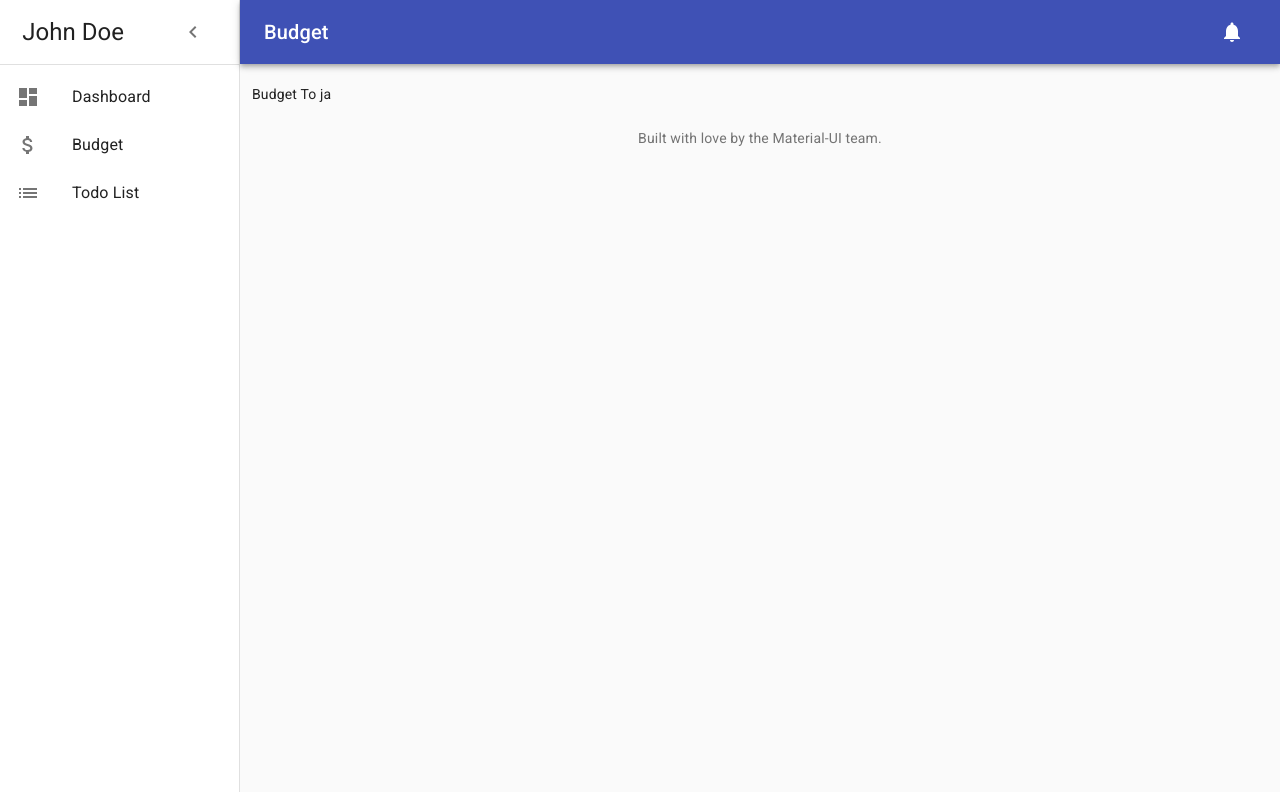
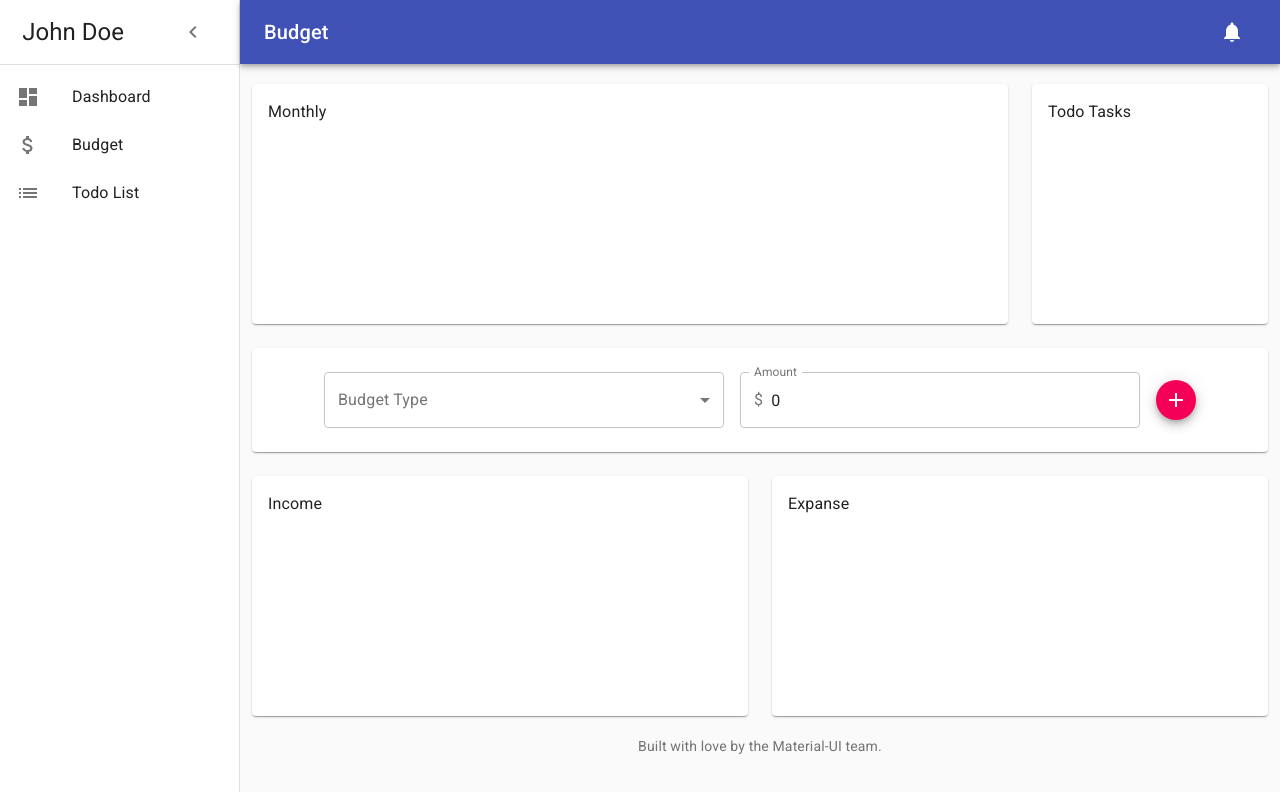
Before and after one commit to Asvarox93/react-budget-app, a React (Create React App) app: page /budget in a window 1280 px wide. Shown: the top 792 px of the page. Built offline with nearby package versions, Linux system fonts and the light colour scheme.

Commit message:
UI for adding form in Budget

```diff
--- /dev/null
+++ b/src/components/budget/addForm/index.tsx
@@ -0,0 +1,100 @@
+import React from "react";
+import {
+  TextField,
+  MenuItem,
+  InputAdornment,
+  makeStyles,
+  Fab
+} from "@material-ui/core";
+import AddIcon from "@material-ui/icons/Add";
+import clsx from "clsx";
+
+const useStyle = makeStyles(theme => ({
+  root: {
+    display: "flex",
+    overflow: "auto",
+    flexDirection: "row",
+    justifyContent: "center",
+    width: "100%"
+  },
+  margin: {
+    margin: theme.spacing(1)
+  },
+  textField: {
+    flexBasis: 400
+  },
+  button: {
+    margin: theme.spacing(1),
+    alignSelf: "center"
+  }
+}));
+
+const ranges = [
+  {
+    value: "income",
+    label: "Income"
+  },
+  {
+    value: "expense",
+    label: "Expense"
+  }
+];
+
+const AddForm: React.FC = props => {
+  const classes = useStyle();
+
+  const [values, setValues] = React.useState({
+    amount: 0,
+    budgetType: ""
+  });
+
+  const handleChange = (prop: string) => (event: {
+    target: { value: number | string };
+  }) => {
+    setValues({ ...values, [prop]: event.target.value });
+  };
+
+  const handleSubmit = () => {
+    console.log("działam");
+  };
+
+  return (
+    <form className={classes.root}>
+      <TextField
+        select
+        className={clsx(classes.margin, classes.textField)}
+        variant="outlined"
+        label="Budget Type"
+        value={values.budgetType}
+        onChange={handleChange("budgetType")}
+      >
+        {ranges.map(option => (
+          <MenuItem key={option.value} value={option.value}>
+            {option.label}
+          </MenuItem>
+        ))}
+      </TextField>
+      <TextField
+        id="outlined-adornment-amount"
+        className={clsx(classes.margin, classes.textField)}
+        variant="outlined"
+        label="Amount"
+        value={values.amount}
+        onChange={handleChange("amount")}
+        InputProps={{
+          startAdornment: <InputAdornment position="start">$</InputAdornment>
+        }}
+      />
+      <Fab
+        size="small"
+        color="secondary"
+        aria-label="Add"
+        className={classes.button}
+      >
+        <AddIcon onClick={handleSubmit} />
+      </Fab>
+    </form>
+  );
+};
+
+export default AddForm;
--- a/src/components/budget/index.tsx
+++ b/src/components/budget/index.tsx
@@ -1,9 +1,60 @@
-import React, { Component } from "react";
+import React from "react";
+import { Grid, Paper, Typography, makeStyles } from "@material-ui/core";
+import clsx from "clsx";
+import AddForm from "./addForm";
 
-class Budget extends Component {
-  render() {
-    return <div>Budget To ja</div>;
+const useStyle = makeStyles(theme => ({
+  paper: {
+    padding: theme.spacing(2),
+    display: "flex",
+    overflow: "auto",
+    flexDirection: "column"
+  },
+  fixedHeight: {
+    height: 240
+  },
+  form: {
+    padding: theme.spacing(2),
+    display: "flex",
+    overflow: "auto",
+    flexDirection: "row",
+    justifyContent: "center"
   }
-}
+}));
+
+const Budget: React.FC = props => {
+  const classes = useStyle();
+  const fixedHeightPaper = clsx(classes.paper, classes.fixedHeight);
+
+  return (
+    <Grid container spacing={3}>
+      <Grid item xs={12} md={8} lg={9}>
+        <Paper className={fixedHeightPaper}>
+          <Typography>Monthly</Typography>
+        </Paper>
+      </Grid>
+      <Grid item xs={12} md={4} lg={3}>
+        <Paper className={fixedHeightPaper}>
+          <Typography>Todo Tasks</Typography>
+        </Paper>
+      </Grid>
+      <Grid item xs={12}>
+        <Paper className={classes.form}>
+          <AddForm />
+        </Paper>
+      </Grid>
+      <Grid item xs={12} md={6} lg={6}>
+        <Paper className={fixedHeightPaper}>
+          <Typography>Income</Typography>
+        </Paper>
+      </Grid>
+      <Grid item xs={12} md={6} lg={6}>
+        <Paper className={fixedHeightPaper}>
+          <Typography>Expanse</Typography>
+        </Paper>
+      </Grid>
+    </Grid>
+  );
+};
 
 export default Budget;
--- a/src/components/cockpit/index.tsx
+++ b/src/components/cockpit/index.tsx
@@ -20,19 +20,16 @@ const Cockpit: React.FC = () => {
 
   return (
     <Grid container spacing={3}>
-      {/* Dawniej Charts */}
       <Grid item xs={12} md={8} lg={9}>
         <Paper className={fixedHeightPaper}>
           <Typography>Monthly</Typography>
         </Paper>
       </Grid>
-      {/* Dawniej Deposits */}
       <Grid item xs={12} md={4} lg={3}>
         <Paper className={fixedHeightPaper}>
           <Typography>Recent Deposits</Typography>
         </Paper>
       </Grid>
-      {/* Dawniej orders */}
       <Grid item xs={12}>
         <Paper className={classes.paper}>
           <Typography>Todo Tasks</Typography>
```
